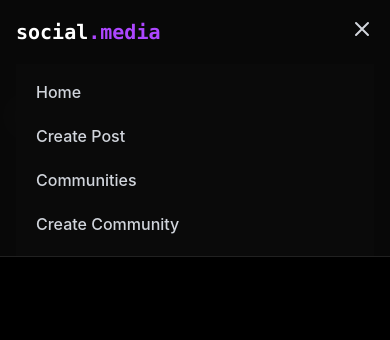
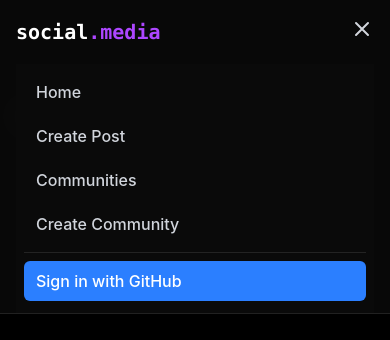
Before and after one commit to ahmedabubakr92/social-media-app, a React (Vite) app: page / in a window 390 px wide. Both pictures are taken after a click on the button "Toggle menu". Shown: the top 340 px of the page. Built offline with nearby package versions, Linux system fonts and the light colour scheme; no server answers.

Commit message:
fix: address CodeRabbit review — env validation, auth error handling, mobile auth menu

```diff
--- a/src/components/Navbar.tsx
+++ b/src/components/Navbar.tsx
@@ -136,6 +136,24 @@ export default function Navbar() {
               >
                 Create Community
               </Link>
+
+              <div className="border-t border-white/10 mt-2 pt-2">
+                {user ? (
+                  <button
+                    onClick={signOut}
+                    className="w-full text-left px-3 py-2 rounded-md text-base font-medium bg-red-500 text-white"
+                  >
+                    Sign out
+                  </button>
+                ) : (
+                  <button
+                    onClick={signInWithGitHub}
+                    className="w-full text-left px-3 py-2 rounded-md text-base font-medium bg-blue-500 text-white"
+                  >
+                    Sign in with GitHub
+                  </button>
+                )}
+              </div>
             </div>
           </div>
         )}
--- a/src/context/AuthContext.tsx
+++ b/src/context/AuthContext.tsx
@@ -4,8 +4,8 @@ import { supabase } from "../lib/supabaseClient";
 
 interface AuthContextType {
   user: User | null;
-  signInWithGitHub: () => void;
-  signOut: () => void;
+  signInWithGitHub: () => Promise<void>;
+  signOut: () => Promise<void>;
 }
 
 const AuthContext = createContext<AuthContextType | undefined>(undefined);
@@ -14,9 +14,13 @@ export function AuthProvider({ children }: { children: ReactNode }) {
   const [user, setUser] = useState<User | null>(null);
 
   useEffect(() => {
-    supabase.auth.getSession().then(({data: {session}}) => {
-        setUser(session?.user ?? null)
-    })
+    supabase.auth.getSession().then(({ data: { session }, error }) => {
+      if (error) {
+        console.error("Failed to fetch session:", error.message);
+        return;
+      }
+      setUser(session?.user ?? null);
+    });
 
     const {data: listener} = supabase.auth.onAuthStateChange((_, session) => {
         setUser(session?.user ?? null)
@@ -27,12 +31,14 @@ export function AuthProvider({ children }: { children: ReactNode }) {
     }
   }, [])
 
-  function signInWithGitHub() {
-    supabase.auth.signInWithOAuth({ provider: "github" });
+  async function signInWithGitHub() {
+    const { error } = await supabase.auth.signInWithOAuth({ provider: "github" });
+    if (error) console.error("GitHub sign-in failed:", error.message);
   }
 
-  function signOut() {
-    supabase.auth.signOut();
+  async function signOut() {
+    const { error } = await supabase.auth.signOut();
+    if (error) console.error("Sign-out failed:", error.message);
   }
 
   return (
--- a/src/lib/supabaseClient.ts
+++ b/src/lib/supabaseClient.ts
@@ -3,7 +3,10 @@ import { createClient } from "@supabase/supabase-js";
 const supabaseUrl = import.meta.env.VITE_SUPABASE_URL;
 const supabaseAnonKey = import.meta.env.VITE_SUPABASE_ANON_KEY;
 
-export const supabase = createClient(
-    supabaseUrl,
-    supabaseAnonKey
-)
+if (!supabaseUrl || !supabaseAnonKey) {
+  throw new Error(
+    "Missing Supabase config: VITE_SUPABASE_URL and VITE_SUPABASE_ANON_KEY must be set in your .env file."
+  );
+}
+
+export const supabase = createClient(supabaseUrl, supabaseAnonKey);
```
